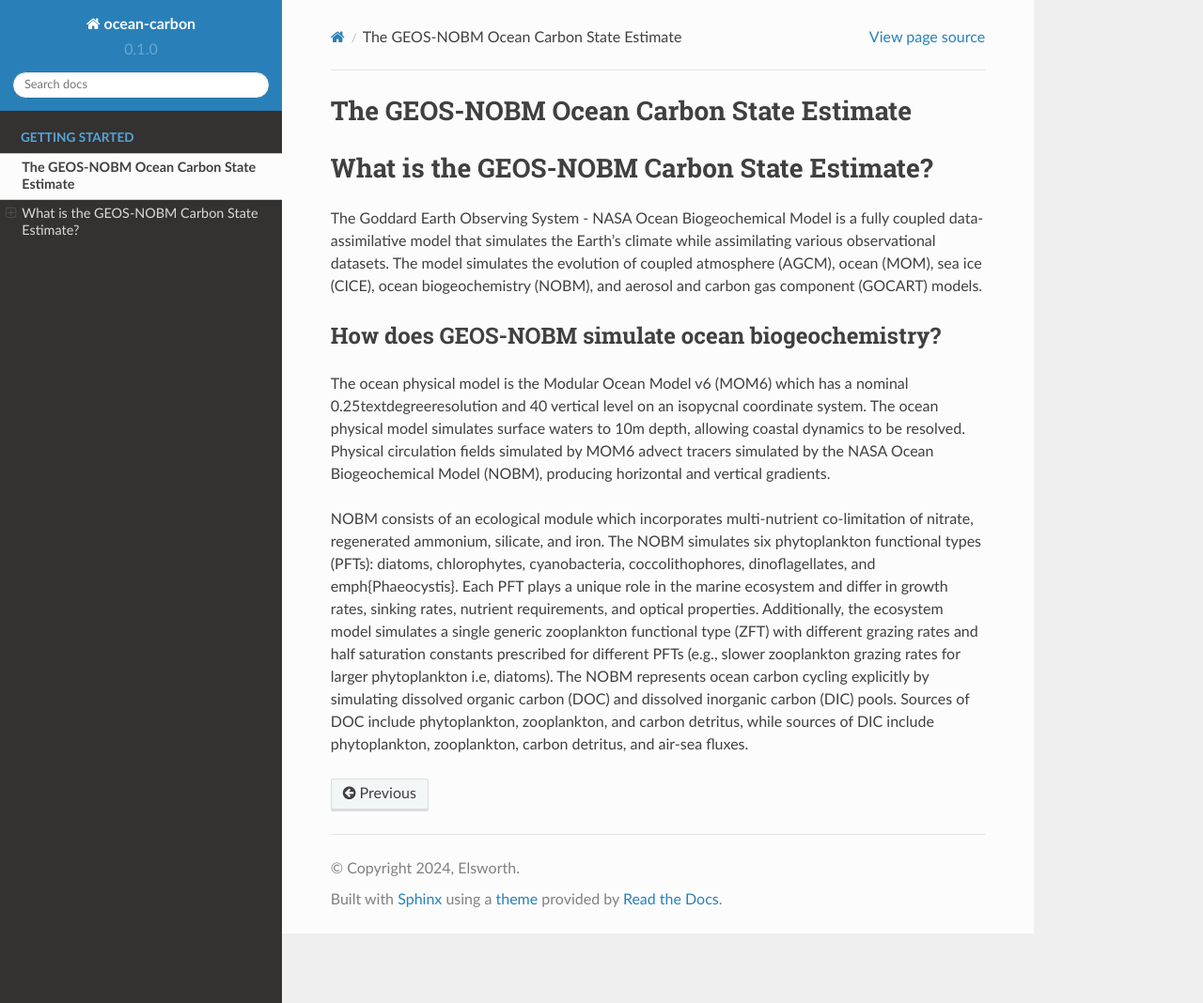
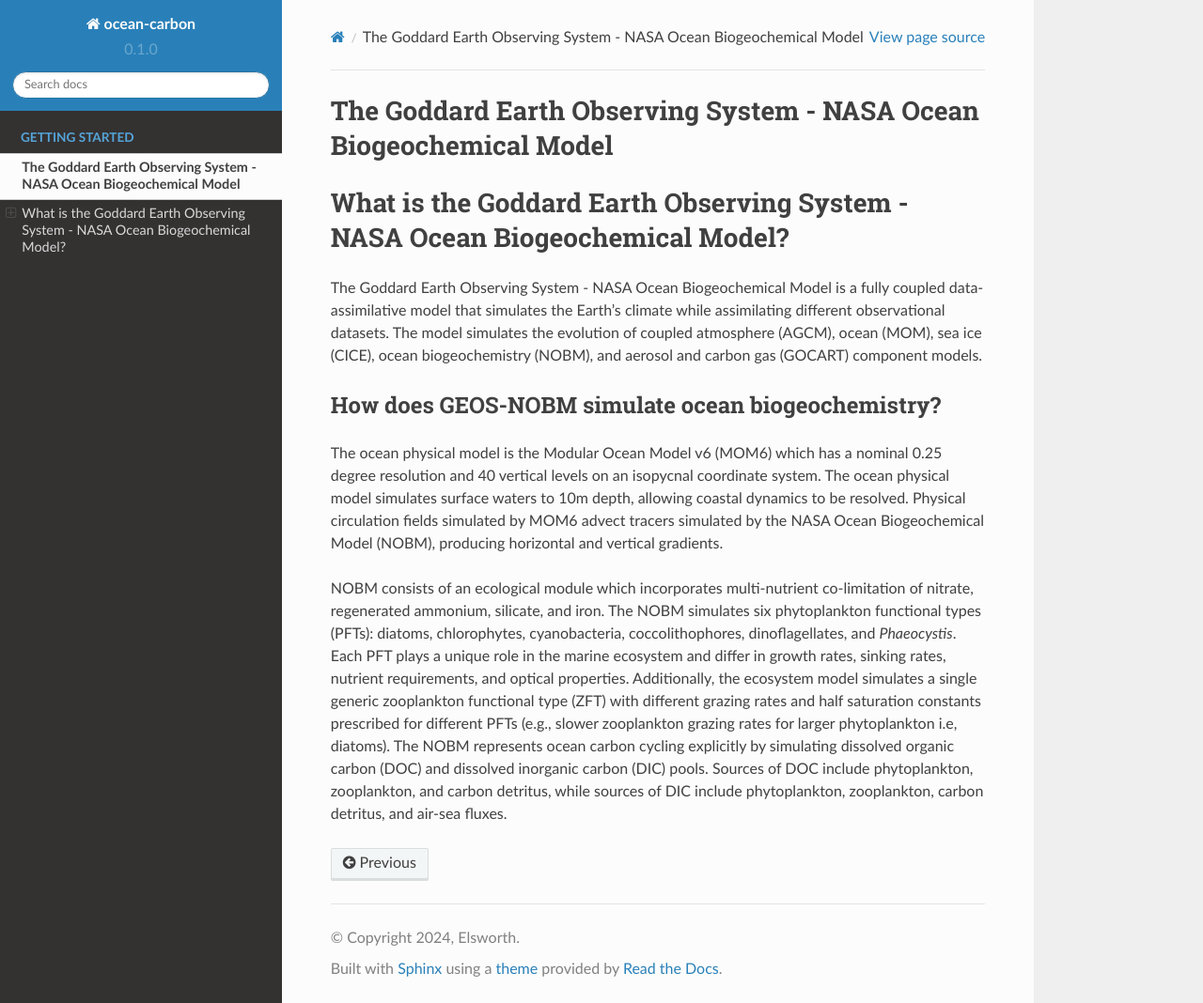
Before and after one commit to gelsworth/ocean-carbon, a Sphinx documentation site: the page built from docs/intro.rst, in a window 1280 px wide and 1068 px high. Shown: the whole window at 94% size. Built offline with Sphinx 7.4.7 and the Read the Docs theme 2.0.0, drawn with Linux system fonts in a browser that asks for light colours.

Commit message:
Update intro.rst

```diff
--- a/docs/intro.rst
+++ b/docs/intro.rst
@@ -1,15 +1,15 @@
-#########################################
-The GEOS-NOBM Ocean Carbon State Estimate
-#########################################
+####################################################################
+The Goddard Earth Observing System - NASA Ocean Biogeochemical Model
+####################################################################
 
-############################################
-What is the GEOS-NOBM Carbon State Estimate?
-############################################
+#############################################################################
+What is the Goddard Earth Observing System - NASA Ocean Biogeochemical Model?
+#############################################################################
 
-The Goddard Earth Observing System - NASA Ocean Biogeochemical Model is a fully coupled data-assimilative model that simulates the Earth's climate while assimilating various observational datasets. The model simulates the evolution of coupled atmosphere (AGCM), ocean (MOM), sea ice (CICE), ocean biogeochemistry (NOBM), and aerosol and carbon gas component (GOCART) models.
+The Goddard Earth Observing System - NASA Ocean Biogeochemical Model is a fully coupled data-assimilative model that simulates the Earth's climate while assimilating different observational datasets. The model simulates the evolution of coupled atmosphere (AGCM), ocean (MOM), sea ice (CICE), ocean biogeochemistry (NOBM), and aerosol and carbon gas (GOCART) component models.
 
 How does GEOS-NOBM simulate ocean biogeochemistry?
 ==================================================
-The ocean physical model is the Modular Ocean Model v6 (MOM6) which has a nominal 0.25\textdegree\ resolution and 40 vertical level on an isopycnal coordinate system. The ocean physical model simulates surface waters to 10m depth, allowing coastal dynamics to be resolved. Physical circulation fields simulated by MOM6 advect tracers simulated by the NASA Ocean Biogeochemical Model (NOBM), producing horizontal and vertical gradients.
+The ocean physical model is the Modular Ocean Model v6 (MOM6) which has a nominal 0.25 degree resolution and 40 vertical levels on an isopycnal coordinate system. The ocean physical model simulates surface waters to 10m depth, allowing coastal dynamics to be resolved. Physical circulation fields simulated by MOM6 advect tracers simulated by the NASA Ocean Biogeochemical Model (NOBM), producing horizontal and vertical gradients.
 
-NOBM consists of an ecological module which incorporates multi-nutrient co-limitation of nitrate, regenerated ammonium, silicate, and iron. The NOBM simulates six phytoplankton functional types (PFTs): diatoms, chlorophytes, cyanobacteria, coccolithophores, dinoflagellates, and \emph{Phaeocystis}. Each PFT plays a unique role in the marine ecosystem and differ in growth rates, sinking rates, nutrient requirements, and optical properties. Additionally, the ecosystem model simulates a single generic zooplankton functional type (ZFT) with different grazing rates and half saturation constants prescribed for different PFTs (e.g., slower zooplankton grazing rates for larger phytoplankton i.e, diatoms). The NOBM represents ocean carbon cycling explicitly by simulating dissolved organic carbon (DOC) and dissolved inorganic carbon (DIC) pools. Sources of DOC include phytoplankton, zooplankton, and carbon detritus, while sources of DIC include phytoplankton, zooplankton, carbon detritus, and air-sea fluxes.
+NOBM consists of an ecological module which incorporates multi-nutrient co-limitation of nitrate, regenerated ammonium, silicate, and iron. The NOBM simulates six phytoplankton functional types (PFTs): diatoms, chlorophytes, cyanobacteria, coccolithophores, dinoflagellates, and *Phaeocystis*. Each PFT plays a unique role in the marine ecosystem and differ in growth rates, sinking rates, nutrient requirements, and optical properties. Additionally, the ecosystem model simulates a single generic zooplankton functional type (ZFT) with different grazing rates and half saturation constants prescribed for different PFTs (e.g., slower zooplankton grazing rates for larger phytoplankton i.e, diatoms). The NOBM represents ocean carbon cycling explicitly by simulating dissolved organic carbon (DOC) and dissolved inorganic carbon (DIC) pools. Sources of DOC include phytoplankton, zooplankton, and carbon detritus, while sources of DIC include phytoplankton, zooplankton, carbon detritus, and air-sea fluxes.
```
